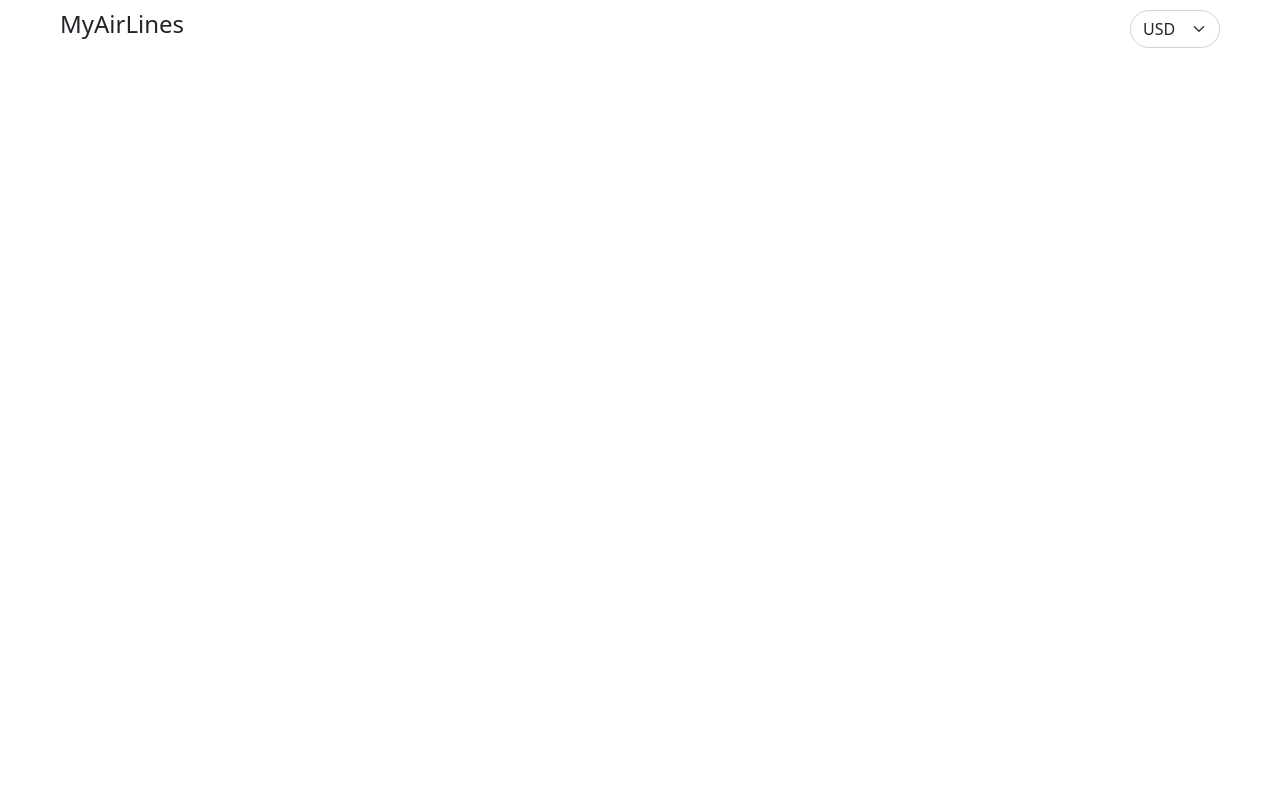
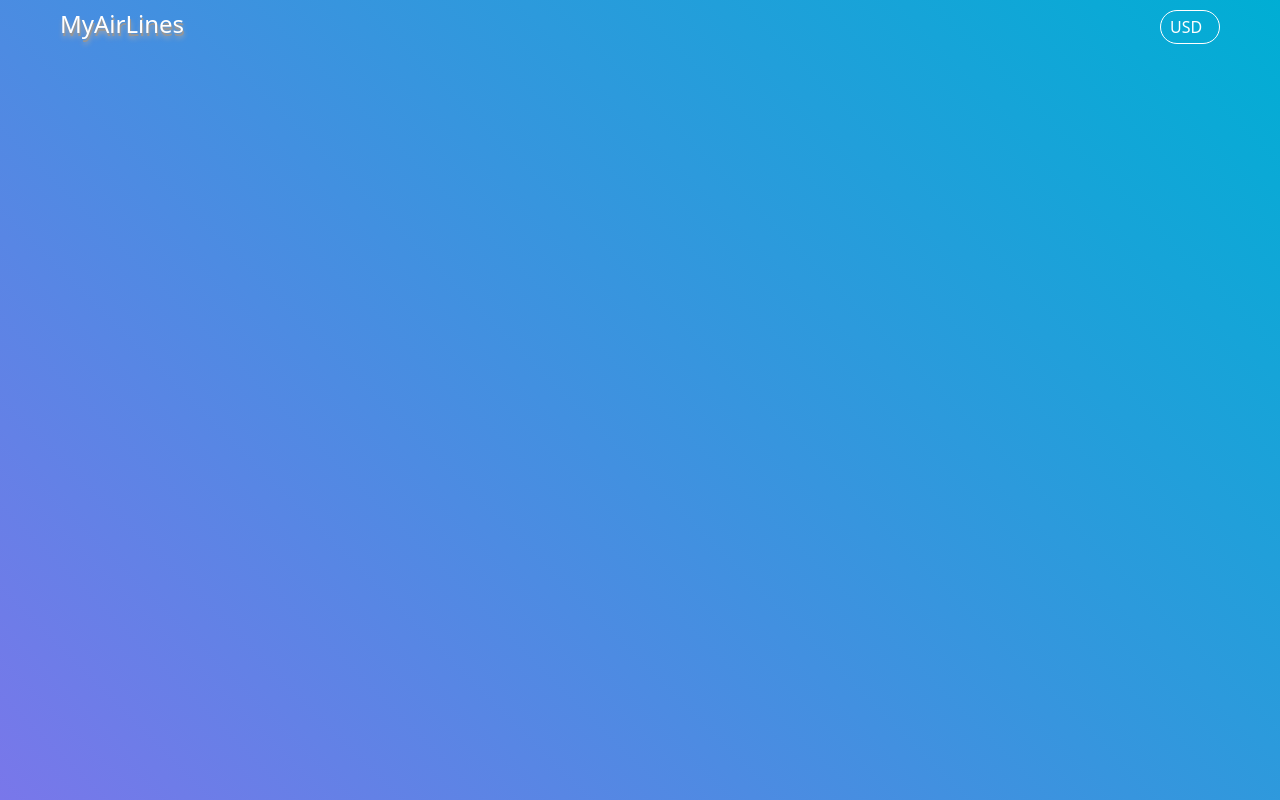
Before and after one commit to volosher/myairlines, a React (Create React App) app: page / in a window 1280 px wide. Built offline with nearby package versions, Linux system fonts and the light colour scheme.

Commit message:
add styles in header

```diff
--- a/public/index.html
+++ b/public/index.html
@@ -4,7 +4,7 @@
     <meta charset="utf-8" />
     <meta name="viewport" content="width=device-width, initial-scale=1" />
     <title>React App</title>
-  </head>
+   </head>
   <body>
     <noscript>You need to enable JavaScript to run this app.</noscript>
     <div id="root">
--- /dev/null
+++ b/src/App.module.scss
@@ -0,0 +1,7 @@
+.app {
+  background: -webkit-linear-gradient(45deg, rgb(121, 119, 234), rgb(0, 174, 212));
+  background: -moz-linear-gradient(45deg, rgb(121, 119, 234), rgb(0, 174, 212));
+  background: linear-gradient(45deg, rgb(121, 119, 234), rgb(0, 174, 212));
+  width: 100vw;
+  height: 100vh;
+}
--- a/src/App.tsx
+++ b/src/App.tsx
@@ -1,10 +1,12 @@
 import React from 'react';
 import 'bootstrap/scss/bootstrap.scss'
 import Header from "./components/Header/Header";
+import styles from './App.module.scss'
+
 
 function App() {
   return (
-    <div className="App">
+    <div className={styles.app}>
         <Header/>
     </div>
   );
--- a/src/components/CurrencySwitcher/CurrencySwitcher.tsx
+++ b/src/components/CurrencySwitcher/CurrencySwitcher.tsx
@@ -1,8 +1,14 @@
 import React from 'react';
 
 const myStyle = {
-    width: '90px',
+    width: '60px',
+    padding: '4px 9px',
     borderRadius: '20px',
+    border: '1px solid white',
+    background: 'transparent',
+    color: 'white',
+    appearance: 'none' as 'none',
+
 }
 
 const CurrencySwitcher = () => {
--- a/src/components/Logo/Logo.module.scss
+++ b/src/components/Logo/Logo.module.scss
@@ -1,3 +1,12 @@
 .logo {
 
 }
+
+.logo__link,
+.logo__link:active,
+.logo__link:hover {
+  text-decoration: none;
+  color: #FFFFFF;
+  background: #FFFFFF;
+  text-shadow: 1px 3px 0 #969696, 1px 5px 5px #aba8a8;
+}
--- a/src/components/Logo/Logo.tsx
+++ b/src/components/Logo/Logo.tsx
@@ -4,7 +4,7 @@ import styles from './Logo.module.scss'
 const Logo = () => {
     return (
         <div className={styles.logo}>
-            <h4>MyAirLines</h4>
+            <a href="#" className={styles.logo__link}><h4>MyAirLines</h4></a>
         </div>
     );
 };
```
